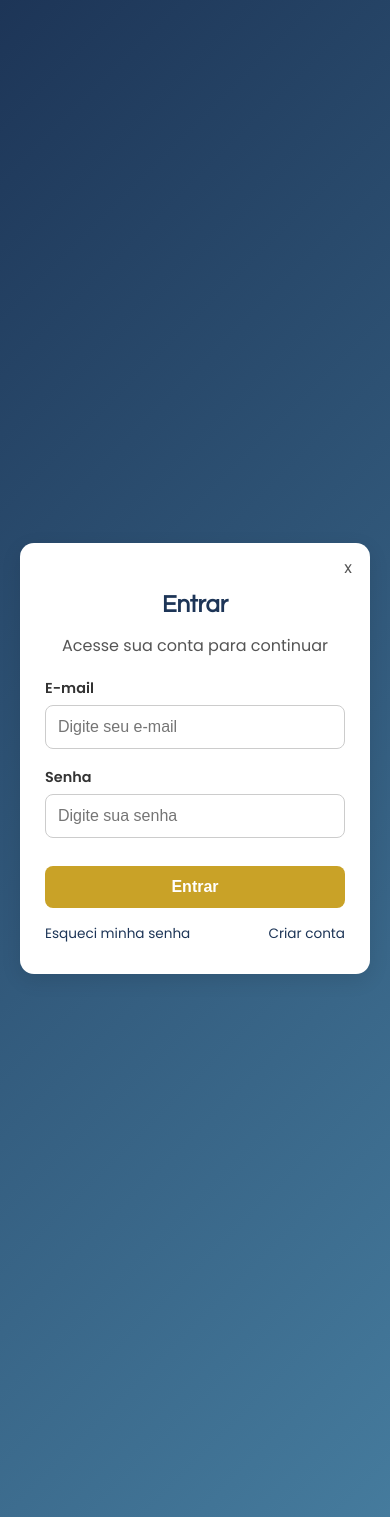
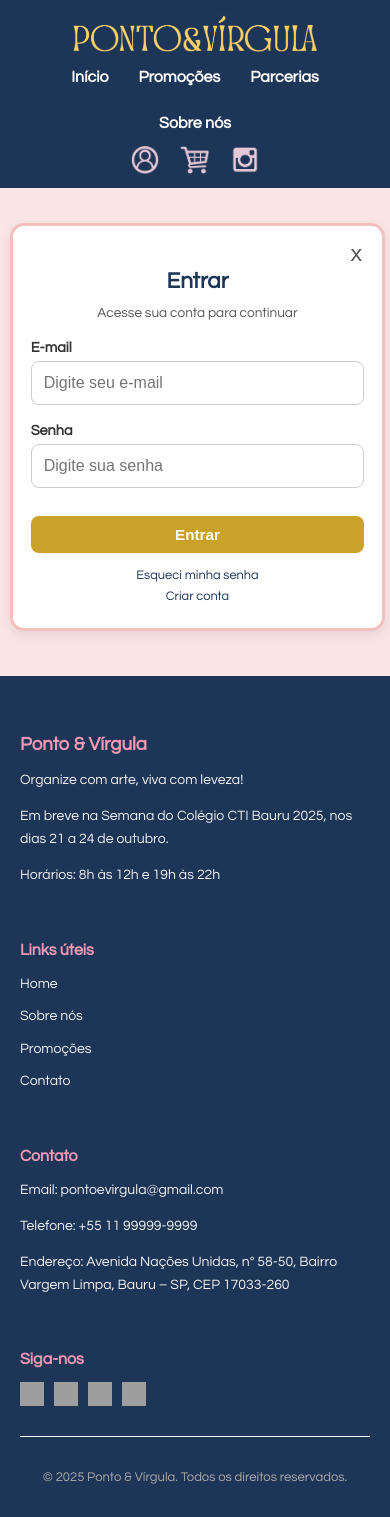
Before and after one commit to Megumination/Ecommerce, a PHP site: page /login.php in a window 390 px wide. Run offline with PHP 8.4, Linux system fonts and the light colour scheme; grey boxes are pictures that could not be loaded.

Commit message:
conserto do carrossel dos desenvolvedores, conserto de todas as responsividades, conserto do login e carrinho, ajuste dos tamanhos, mudança nas descrições

```diff
--- a/conta.php
+++ b/conta.php
@@ -56,7 +56,7 @@ if (isset($_SESSION['logged_in']) && $_SESSION['logged_in'] === true) {
     <title>Ponto & Vírgula | Minha Conta</title>
     <link rel="icon" href="imagens/favicon.png" type="image/png">
     <link rel="stylesheet" href="style.css">
-    <link href="https://fonts.googleapis.com/css2?family=Poppins:wght@400;600&display=swap" rel="stylesheet">
+    <link href="https://fonts.googleapis.com/css2?family=Questrial&display=swap" rel="stylesheet">
 </head>
 <body class="conta-body">
 
--- a/login.php
+++ b/login.php
@@ -10,7 +10,7 @@ if ($_POST) {
   include "util.php";
 
   $usuario = $_POST['usuario'] ?? '';
-    $senha   = $_POST['senha'] ?? '';
+  $senha = $_POST['senha'] ?? '';
 
   $conn = conecta();
 
@@ -23,10 +23,10 @@ if ($_POST) {
   $linha = $select->fetch(PDO::FETCH_ASSOC);
 
   if ($linha && password_verify($senha, $linha['senha'])) {
-        $_SESSION['logged_in']        = true;
-        $_SESSION['statusConectado']  = true;
-        $_SESSION['admin']            = $linha['admin'];
-        $_SESSION['login']            = $linha['nome'];
+    $_SESSION['logged_in'] = true;
+    $_SESSION['statusConectado'] = true;
+    $_SESSION['admin'] = $linha['admin'];
+    $_SESSION['login'] = $linha['nome'];
 
     // Redireciona em 5 segundos
     echo "<!DOCTYPE html>
@@ -50,10 +50,10 @@ if ($_POST) {
         </html>";
     exit;
   } else {
-        $_SESSION['logged_in']        = false;
-        $_SESSION['statusConectado']  = false;
-        $_SESSION['admin']            = false;
-        $_SESSION['login']            = "";
+    $_SESSION['logged_in'] = false;
+    $_SESSION['statusConectado'] = false;
+    $_SESSION['admin'] = false;
+    $_SESSION['login'] = "";
 
     echo "<!DOCTYPE html>
         <html lang='pt-br'>
@@ -79,15 +79,45 @@ if ($_POST) {
 }
 ?>
 <html>
+
 <head>
   <meta charset="UTF-8">
   <meta name="viewport" content="width=device-width, initial-scale=1.0">
   <title>Ponto & Vírgula | Login</title>
   <link rel="icon" href="imagens/favicon.png" type="image/png">
   <link rel="stylesheet" href="style.css">
-  <link href="https://fonts.googleapis.com/css2?family=Poppins:wght@400;600&display=swap" rel="stylesheet">
+  <link href="https://fonts.googleapis.com/css2?family=Questrial&display=swap" rel="stylesheet">
 </head>
+
 <body class="login-body">
+
+  <header class="header">
+    <div class="logo">
+      <img src="imagens/logo.png" alt="Logotipo Ponto & Vírgula">
+    </div>
+    <nav class="menu">
+      <a href="index.php">Início</a>
+      <a href="promocoes.html">Promoções</a>
+      <a href="parcerias.html">Parcerias</a>
+      <a href="sobre.html">Sobre nós</a>
+    </nav>
+
+    <div class="icones">
+      <a href="login.php"><img src="imagens/icone_login.png" alt="Login"></a>
+      <a href="carrinho.php"><img src="imagens/carrinho.png" alt="Carrinho"></a>
+      <?php
+      // Se o usuário está logado E é um admin, mostra o link de gerenciamento
+      if (isset($_SESSION['logged_in']) && $_SESSION['logged_in'] === true && isset($_SESSION['admin']) && $_SESSION['admin'] === true) {
+        echo '<a href="gerenciar_produtos.php"><img src="imagens/engrenagem.png" alt="Gerenciar"></a>';
+      }
+      ?>
+
+      <a href="https://www.instagram.com/pontovirgula.ltda/#" target="_blank">
+        <img src="imagens/instagram.png" alt="Instagram">
+      </a>
+    </div>
+
+  </header>
 
   <div class="login-container">
     <div class="login-card">
@@ -118,5 +148,56 @@ if ($_POST) {
     </div>
   </div>
 
+  <!-- RODAPÉ -->
+  <footer class="footer">
+    <div class="footer-container">
+
+      <!-- Sobre a empresa -->
+      <div class="footer-section">
+        <h3>Ponto & Vírgula</h3>
+        <p>Organize com arte, viva com leveza!</p>
+        <p>Em breve na Semana do Colégio CTI Bauru 2025, nos dias 21 a 24 de outubro.</p>
+        <p>Horários: 8h às 12h e 19h às 22h</p>
+      </div>
+
+      <!-- Links úteis -->
+      <div class="footer-section links-uteis">
+        <h4>Links úteis</h4>
+        <ul>
+          <li><a href="index.php">Home</a></li>
+          <li><a href="sobre.html">Sobre nós</a></li>
+          <li><a href="promocoes.html">Promoções</a></li>
+          <li><a href="#contato">Contato</a></li>
+        </ul>
+      </div>
+
+      <!-- Contato -->
+      <div class="footer-section" id="contato">
+        <h4>Contato</h4>
+        <p>Email: pontoevirgula@gmail.com</p>
+        <p>Telefone: +55 11 99999-9999</p>
+        <p>Endereço: Avenida Nações Unidas, n° 58-50, Bairro Vargem Limpa, Bauru – SP, CEP
+          17033-260</p>
+      </div>
+
+      <!-- Redes sociais -->
+      <div class="footer-section">
+        <h4>Siga-nos</h4>
+        <div class="social-icons">
+          <a href="#"><img src="https://cdn-icons-png.flaticon.com/512/733/733547.png" alt="Facebook" /></a>
+          <a href="#"><img src="https://cdn-icons-png.flaticon.com/512/733/733558.png" alt="Instagram" /></a>
+          <a href="#"><img src="https://cdn-icons-png.flaticon.com/512/733/733579.png" alt="Twitter" /></a>
+          <a href="#"><img src="https://cdn-icons-png.flaticon.com/512/733/733561.png" alt="LinkedIn" /></a>
+        </div>
+      </div>
+
+    </div>
+
+    <div class="footer-bottom">
+      <p>© 2025 Ponto & Vírgula. Todos os direitos reservados.</p>
+    </div>
+  </footer>
+
 </body>
+
 </html>
--- a/style.css
+++ b/style.css
@@ -23,6 +23,11 @@ h3 {
   align-items: center;
   padding: 14px 40px;
   background: #1D3557;
+}
+
+html, body {
+  overflow-x: hidden;
+  width: 100%;
 }
 
 .logo img {
@@ -421,7 +434,7 @@ h3 {
   background-color: #1D3557;
   color: #f1f1f1;
   padding: 40px 20px 20px;
-  font-family: 'Poppins', sans-serif;
+  font-family: 'Questrial', sans-serif;
 }
 
 .footer-container {
@@ -564,34 +577,39 @@ h3 {
   }
 }
 
-
 /* LOGIN */
-/* fundo com gradiente */
 .login-body {
+  background: #fae5e5;
+  font-family: 'Questrial', sans-serif;
+  min-height: 100vh;
   display: flex;
-  justify-content: center;
-  align-items: center;
-  min-height: 100vh;
-  background: linear-gradient(135deg, #1D3557, #457B9D);
-  font-family: "Poppins", sans-serif;
+  flex-direction: column;
 }
 
 /* Container central */
 .login-container {
+  flex-grow: 1;
+  display: flex;
+  justify-content: center;
+  align-items: center;
   width: 100%;
-  max-width: 380px;
+  max-width: none;
   padding: 20px;
+  margin-bottom: 20px;
+  margin-top: 20px;
 }
 
 /* Card de login */
 .login-card {
+  border: 5px solid #F4BFBF;
   position: relative;
-  /*adiconando a posição relativa*/
   background: #fff;
   border-radius: 14px;
   padding: 30px 25px;
   box-shadow: 0 6px 20px rgba(0, 0, 0, 0.1);
   text-align: center;
+  max-width: 380px;
+  width: 100%;
 }
 
 /* Títulos */
@@ -672,10 +690,85 @@ h3 {
   color: #C9A227;
 }
 
+@media (max-width: 480px) {
+  .close-btn {
+    top: 8px;
+    right: 10px;
+    font-size: 1.4rem;
+  }
+}
+
+@media (max-width: 480px) {
+
+  .login-body {
+    display: flex;
+    flex-direction: column;
+    justify-content: center;
+    align-items: center;
+  }
+
+
+  .login-container {
+    flex-direction: column;
+    padding: 25px;
+    margin-top: 10px;
+    gap: 30px;
+    max-width: 95%;
+    justify-content: center;
+  }
+
+  .login-card {
+    width: 90%;
+    max-width: 350px;
+    padding: 25px 18px;
+    margin: 0 auto;
+    box-shadow: 0 4px 12px rgba(0,0,0,0.08);
+    border-width: 3px;
+  }
+
+  .login-card h2 {
+    font-size: 1.4rem;
+  }
+
+  .login-card p {
+    font-size: 0.85rem;
+  }
+
+  .input-group label {
+    font-size: 0.85rem;
+  }
+
+  .input-group input,
+  .btn-login {
+    padding: 10px;
+    font-size: 0.95rem;
+    width: 100%;
+  }
+
+  .extra-links {
+    flex-direction: column;
+    gap: 8px;
+    align-items: center;
+  }
+
+  .extra-links a {
+    font-size: 0.8rem;
+  }
+}
+
 /* Link voltar */
 .back-link {
-  margin-top: 18px;
-  text-align: center;
+  position: absolute;
+  top: 20px;
+  right: 20px;
+  margin: 0;
+  z-index: 10;
+  text-align: right;
+}
+
+.back-link a {
+  font-size: 1.5rem;
+  font-weight: bold;
 }
 
 .back-link a {
@@ -1015,13 +1188,20 @@ h3 {
   box-shadow: 0 6px 20px rgba(0, 0, 0, 0.1);
 }
 
+.close-btn {
+  position: absolute;
+  top: 15px;
+  right: 20px;
+  font-size: 24px;
+  cursor: pointer;
+  color: #555;
+  text-decoration: none;
+  z-index: 10;
+}
+
 /* Botão de fechar (X) */
-.close-btn,
 .close-btn:visited,
 .close-btn:active {
-  position: absolute;
-  top: 12px;
-  right: 18px;
   text-decoration: none !important;
   color: #555;
   font-size: 1rem;
```
Also changed, not shown: other parts of style.css (+163 -86 lines), carrinho.php (+11 -12 lines), carrossel.js (added, +48 -0 lines), index.php (+10 -6 lines), script.js (+0 -62 lines), sobre.html (+17 -14 lines), imagens/cadernoCTI.png, imagens/cadernoIpe.png. Lines whose indentation alone changed are shown as unchanged.
